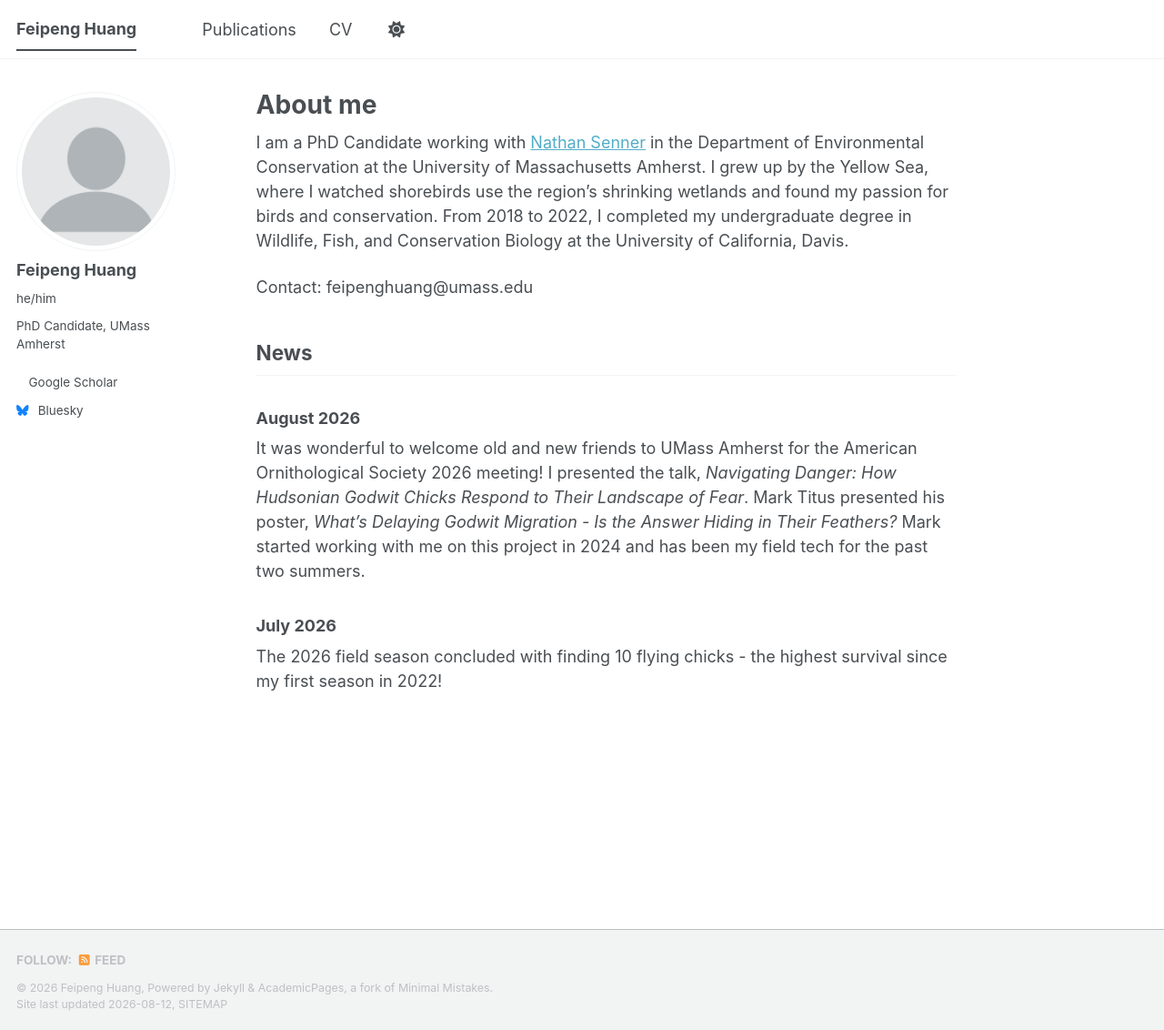
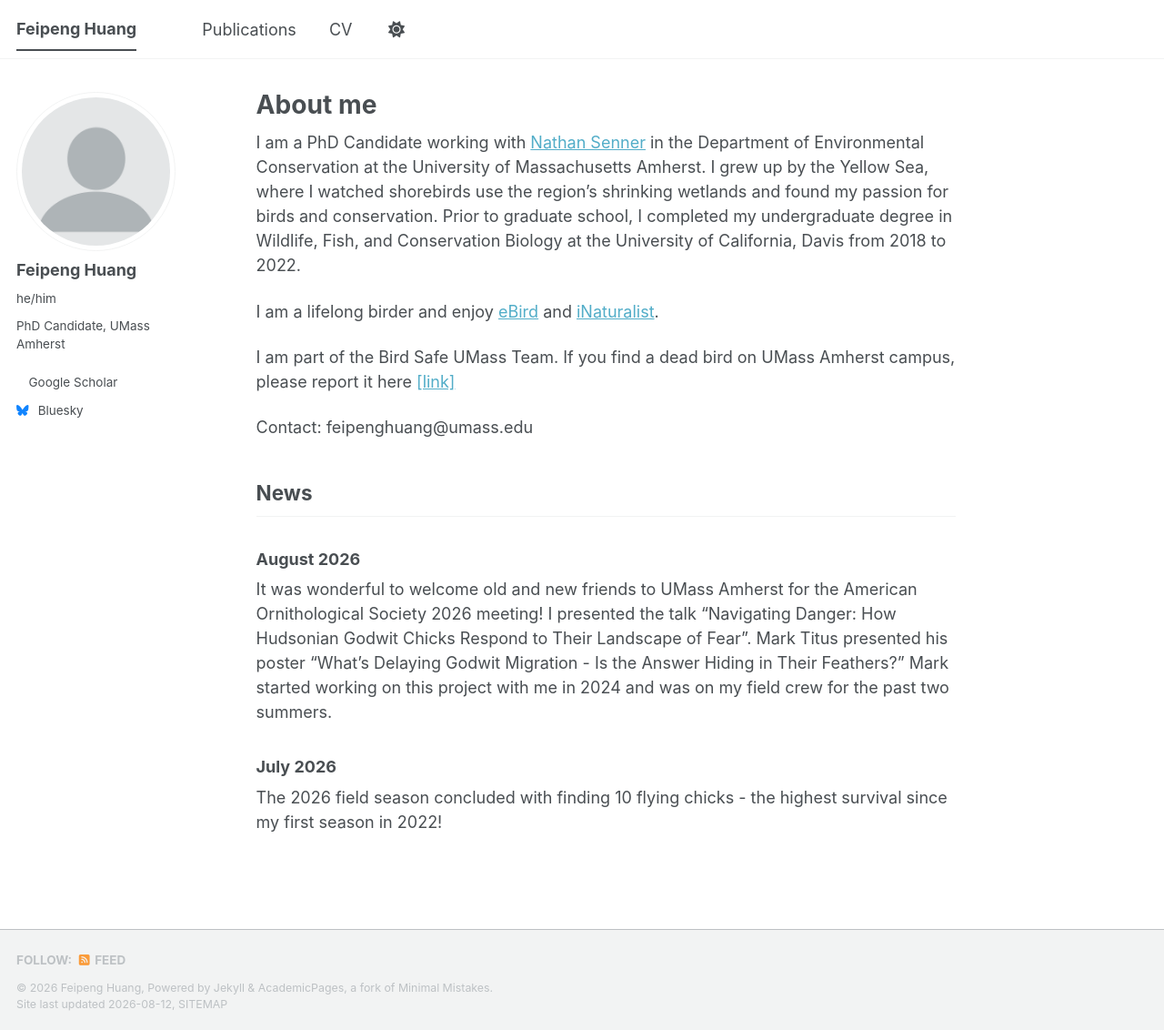
Before and after one commit to feipeng-huang/feipeng-huang.github.io, a Jekyll site: the page built from _pages/about.md, in a window 1280 px wide and 1132 px high. Shown: the whole window at 91% size. Built offline with Jekyll 4.4.1, drawn with Linux system fonts in a browser that asks for light colours; a style sheet for code colours, icons or effects is not loaded.

Commit message:
Update about.md

```diff
--- a/_pages/about.md
+++ b/_pages/about.md
@@ -7,14 +7,18 @@ redirect_from:
   - /about.html
 ---
 
-I am a PhD Candidate working with [Nathan Senner](http://www.sennerlab.com/) in the Department of Environmental Conservation at the University of Massachusetts Amherst. I grew up by the Yellow Sea, where I watched shorebirds use the region's shrinking wetlands and found my passion for birds and conservation. From 2018 to 2022, I completed my undergraduate degree in Wildlife, Fish, and Conservation Biology at the University of California, Davis.
+I am a PhD Candidate working with [Nathan Senner](http://www.sennerlab.com/) in the Department of Environmental Conservation at the University of Massachusetts Amherst. I grew up by the Yellow Sea, where I watched shorebirds use the region's shrinking wetlands and found my passion for birds and conservation. Prior to graduate school, I completed my undergraduate degree in Wildlife, Fish, and Conservation Biology at the University of California, Davis from 2018 to 2022.
+
+I am a lifelong birder and enjoy [eBird](https://ebird.org/profile/NzMwNjE3) and [iNaturalist](https://www.inaturalist.org/people/feipenghuang).
+
+I am part of the Bird Safe UMass Team. If you find a dead bird on UMass Amherst campus, please report it here <a href = "https://survey123.arcgis.com/share/baaeac377ed44a86967c9ea52619624e" target="_blank">[link]</a>
 
 Contact: feipenghuang@umass.edu
 
 ## News
 
 ### August 2026
-It was wonderful to welcome old and new friends to UMass Amherst for the American Ornithological Society 2026 meeting! I presented the talk, *Navigating Danger: How Hudsonian Godwit Chicks Respond to Their Landscape of Fear*. Mark Titus presented his poster, *What’s Delaying Godwit Migration - Is the Answer Hiding in Their Feathers?* Mark started working with me on this project in 2024 and has been my field tech for the past two summers.
+It was wonderful to welcome old and new friends to UMass Amherst for the American Ornithological Society 2026 meeting! I presented the talk "Navigating Danger: How Hudsonian Godwit Chicks Respond to Their Landscape of Fear". Mark Titus presented his poster "What’s Delaying Godwit Migration - Is the Answer Hiding in Their Feathers?" Mark started working on this project with me in 2024 and was on my field crew for the past two summers.
 
 ### July 2026
 The 2026 field season concluded with finding 10 flying chicks - the highest survival since my first season in 2022!
```
